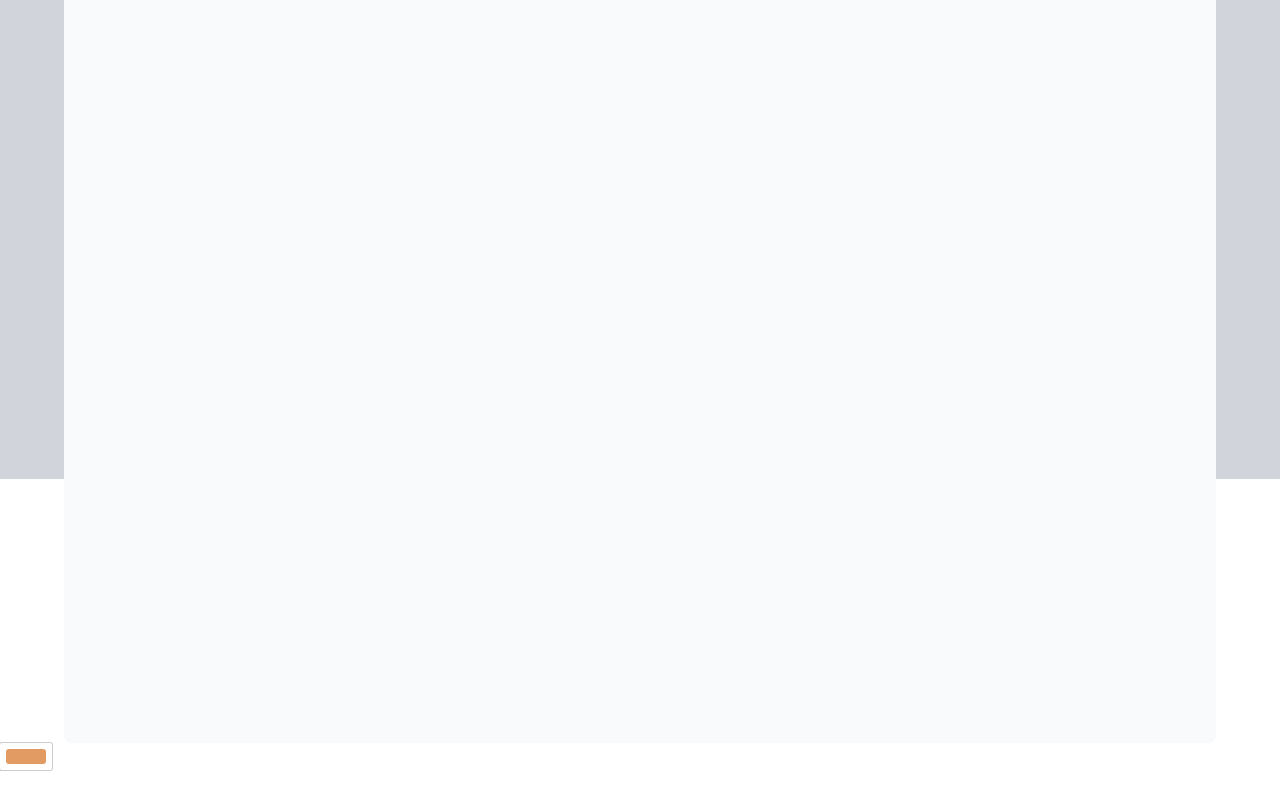
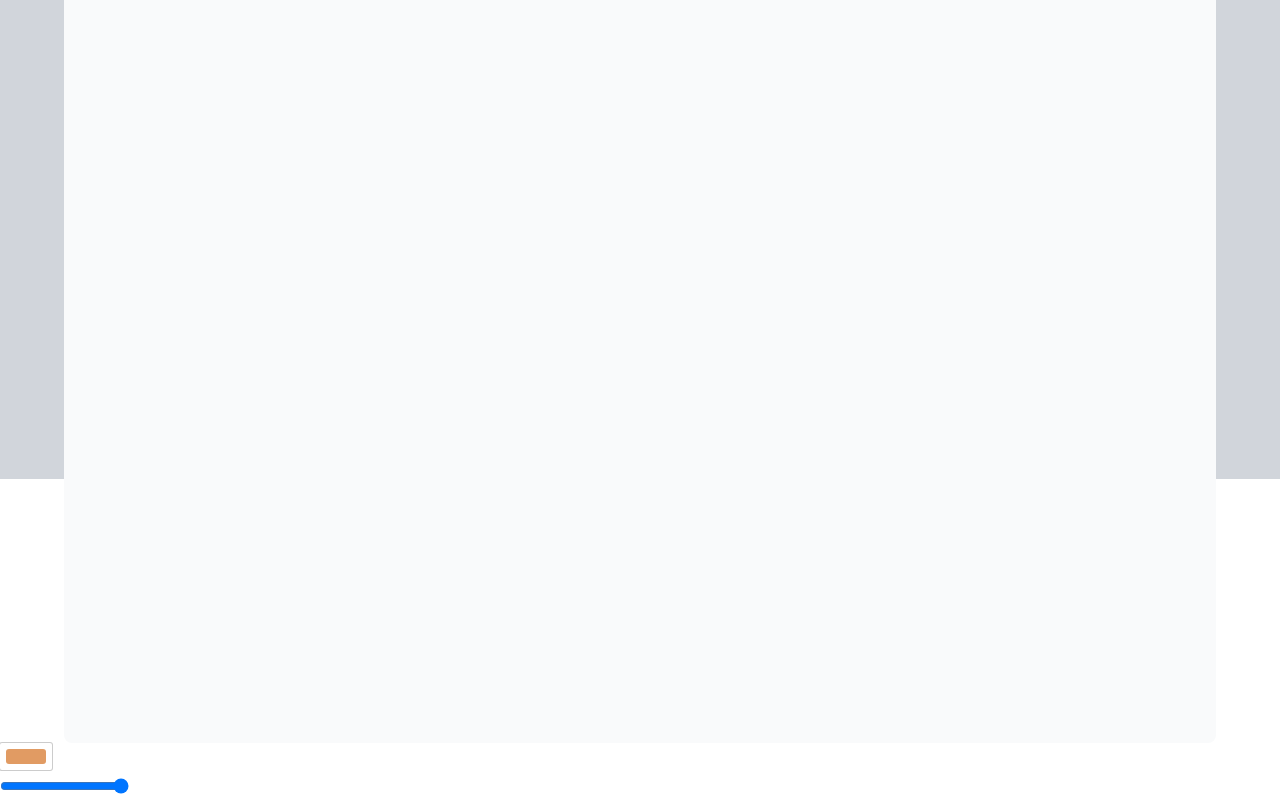
Before and after one commit to wooinwoo/Paintbrush, a React (Vite) app: page / in a window 1280 px wide. Shown: the part 321-1121 px from the top of the page. Before the commit the page ends 1097 px from the top, so only its background shows below. Built offline with nearby package versions, Linux system fonts and the light colour scheme.

Commit message:
Add: Components { lineThickness }

```diff
--- a/src/App.tsx
+++ b/src/App.tsx
@@ -1,12 +1,14 @@
 import "./App.css";
 import Canvas from "./components/canvas";
 import ColorPicker from "./components/colorPicker";
+import LineThickness from "./components/lineThickness";
 
 function App() {
   return (
     <div className="pt-10 bg-gray-300 h-screen">
       <Canvas />
       <ColorPicker />
+      <LineThickness />
     </div>
   );
 }
--- /dev/null
+++ b/src/components/lineThickness.tsx
@@ -0,0 +1,3 @@
+export default function LineThickness() {
+  return <input type="range" name="points" min="0" max="10" />;
+}
```
